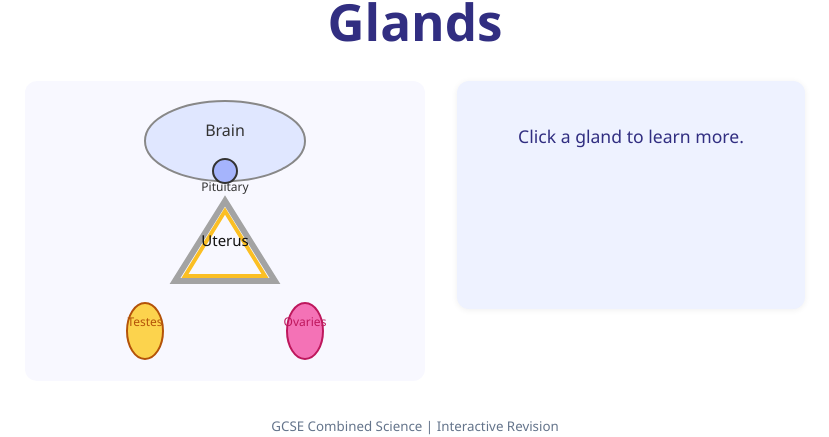
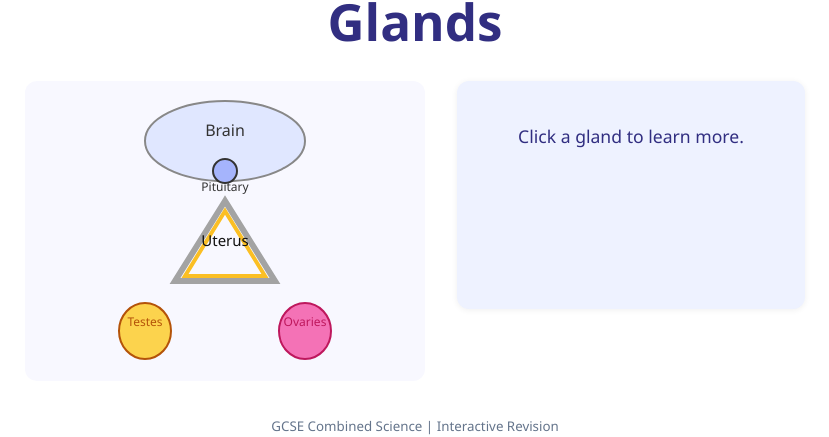
Before and after one commit to taggatron/sex-hormones, a React (Vite) app: page / in a window 1280 px wide. Shown: the part 230-667 px from the top of the page, without its empty margins (225-1054 px from the left). Built offline with nearby package versions, Linux system fonts and the light colour scheme.

Commit message:
updated styling

```diff
--- a/src/App.css
+++ b/src/App.css
@@ -106,6 +106,11 @@ footer {
   animation: hormone-oestrogen-move 1.6s linear forwards;
 }
 
+.hormone-progesterone {
+  filter: drop-shadow(0 0 10px #facc15);
+  animation: hormone-progesterone-move 1.6s linear forwards;
+}
+
 .hormone-0 {
   animation-delay: 0s;
 }
@@ -166,6 +171,22 @@ footer {
   animation-delay: 0.6s;
 }
 
+.hormone-progesterone-0 {
+  animation-delay: 0s;
+}
+
+.hormone-progesterone-1 {
+  animation-delay: 0.2s;
+}
+
+.hormone-progesterone-2 {
+  animation-delay: 0.4s;
+}
+
+.hormone-progesterone-3 {
+  animation-delay: 0.6s;
+}
+
 @keyframes hormone-move {
   0% {
     opacity: 0.85;
@@ -189,6 +210,28 @@ footer {
 }
 
 @keyframes hormone-oestrogen-move {
+  0% {
+    opacity: 0.85;
+    transform: translate(0, 0) scale(1);
+  }
+
+  10% {
+    opacity: 1;
+    transform: scale(1.2);
+  }
+
+  80% {
+    opacity: 1;
+    transform: translate(-80px, -100px) scale(1.1);
+  }
+
+  100% {
+    opacity: 0;
+    transform: translate(-80px, -100px) scale(0.7);
+  }
+}
+
+@keyframes hormone-progesterone-move {
   0% {
     opacity: 0.85;
     transform: translate(0, 0) scale(1);
@@ -246,6 +289,18 @@ footer {
   font-weight: bold;
 }
 
+.glow-progesterone {
+  color: #facc15;
+  text-shadow: 0 0 8px #facc15aa;
+  transition: text-shadow 0.2s, color 0.2s;
+}
+
+.glow-progesterone.active {
+  color: #b45309;
+  text-shadow: 0 0 18px #facc15, 0 0 32px #facc15;
+  font-weight: bold;
+}
+
 @media (max-width: 700px) {
   .container {
     padding: 0.5rem;
--- a/src/App.tsx
+++ b/src/App.tsx
@@ -8,11 +8,12 @@ const GLAND_INFO: Record<string, string> = {
   'ovaries': `The ovaries are the main female reproductive glands. They release eggs and produce the hormones oestrogen and progesterone, which control the menstrual cycle and the development of female secondary sexual characteristics.`
 }
 
-function GlandDiagram({ onSelect, fshActive, lhActive, oestrogenActive, uterusThick }: {
+function GlandDiagram({ onSelect, fshActive, lhActive, oestrogenActive, progesteroneActive, uterusThick }: {
   onSelect: (gland: string) => void,
   fshActive: boolean,
   lhActive: boolean,
   oestrogenActive: boolean,
+  progesteroneActive: boolean,
   uterusThick: boolean
 }) {
   // Animate 4 FSH (blue), 4 LH (pink), 4 Oestrogen (purple) circles
@@ -64,6 +65,22 @@ function GlandDiagram({ onSelect, fshActive, lhActive, oestrogenActive, uterusTh
       ))}
     </g>
   ) : null;
+  // Progesterone: from ovary to uterus (after oestrogen)
+  const hormoneProgesterone = progesteroneActive ? (
+    <g>
+      {[0, 1, 2, 3].map(i => (
+        <circle
+          key={`progesterone-${i}`}
+          className={`hormone hormone-progesterone hormone-progesterone-${i}`}
+          cx="280"
+          cy="250"
+          r="7"
+          fill="#facc15"
+          opacity="0.85"
+        />
+      ))}
+    </g>
+  ) : null;
 
   // Uterus triangle points (raised by 50px)
   const uterusOuter = "200,120 150,200 250,200";
@@ -81,27 +98,29 @@ function GlandDiagram({ onSelect, fshActive, lhActive, oestrogenActive, uterusTh
       <polygon points={uterusInner} fill="none" stroke="#fbbf24" strokeWidth={uterusThick ? 10 : 4} />
       <text x="200" y="165" textAnchor="middle" fontSize="15" fill="#111">Uterus</text>
       {/* Testes (male) */}
-      <ellipse cx="120" cy="250" rx="18" ry="28" fill="#fcd34d" stroke="#b45309" strokeWidth="2" onClick={() => onSelect('testes')} style={{ cursor: 'pointer' }} />
+      <ellipse cx="120" cy="250" rx="26" ry="28" fill="#fcd34d" stroke="#b45309" strokeWidth="2" onClick={() => onSelect('testes')} style={{ cursor: 'pointer' }} />
       <text x="120" y="245" textAnchor="middle" fontSize="12" fill="#b45309">Testes</text>
       {/* Ovaries (female) */}
-      <ellipse cx="280" cy="250" rx="18" ry="28" fill="#f472b6" stroke="#be185d" strokeWidth="2" onClick={() => onSelect('ovaries')} style={{ cursor: 'pointer' }} />
+      <ellipse cx="280" cy="250" rx="26" ry="28" fill="#f472b6" stroke="#be185d" strokeWidth="2" onClick={() => onSelect('ovaries')} style={{ cursor: 'pointer' }} />
       <text x="280" y="245" textAnchor="middle" fontSize="12" fill="#be185d">Ovaries</text>
       {hormoneFSH}
       {hormoneLH}
       {hormoneOestrogen}
+      {hormoneProgesterone}
     </svg>
   )
 }
 
-function Sidebar({ info, fshGlow, lhGlow, oestrogenGlow }: { info: string | null, fshGlow: boolean, lhGlow: boolean, oestrogenGlow: boolean }) {
+function Sidebar({ info, fshGlow, lhGlow, oestrogenGlow, progesteroneGlow }: { info: string | null, fshGlow: boolean, lhGlow: boolean, oestrogenGlow: boolean, progesteroneGlow: boolean }) {
   if (!info) return <aside className="sidebar"><p>Click a gland to learn more.</p></aside>;
-  // Highlight FSH, LH and Oestrogen in the info text
+  // Highlight FSH, LH, Oestrogen, Progesterone in the info text
   const highlighted = info.replace(
-    /FSH|LH|Oestrogen/g,
+    /FSH|LH|Oestrogen|progesterone/gi,
     (match) => {
       if (match === 'FSH') return `<span class="glow-fsh${fshGlow ? ' active' : ''}">FSH</span>`;
       if (match === 'LH') return `<span class="glow-lh${lhGlow ? ' active' : ''}">LH</span>`;
-      if (match === 'Oestrogen') return `<span class="glow-oestrogen${oestrogenGlow ? ' active' : ''}">Oestrogen</span>`;
+      if (/^Oestrogen$/i.test(match)) return `<span class="glow-oestrogen${oestrogenGlow ? ' active' : ''}">${match}</span>`;
+      if (/^progesterone$/i.test(match)) return `<span class="glow-progesterone${progesteroneGlow ? ' active' : ''}">${match}</span>`;
       return match;
     }
   );
@@ -120,6 +139,8 @@ function App() {
   const [lhGlow, setLhGlow] = useState(false)
   const [oestrogenActive, setOestrogenActive] = useState(false)
   const [oestrogenGlow, setOestrogenGlow] = useState(false)
+  const [progesteroneActive, setProgesteroneActive] = useState(false)
+  const [progesteroneGlow, setProgesteroneGlow] = useState(false)
   const [uterusThick, setUterusThick] = useState(false)
 
   function handleSelect(gland: string) {
@@ -131,6 +152,8 @@ function App() {
       setLhGlow(false)
       setOestrogenActive(false)
       setOestrogenGlow(false)
+      setProgesteroneActive(false)
+      setProgesteroneGlow(false)
       setUterusThick(false)
       setTimeout(() => {
         setFshActive(true)
@@ -149,6 +172,8 @@ function App() {
     } else if (gland === 'ovaries') {
       setOestrogenActive(false)
       setOestrogenGlow(false)
+      setProgesteroneActive(false)
+      setProgesteroneGlow(false)
       setUterusThick(false)
       setTimeout(() => {
         setOestrogenActive(true)
@@ -157,8 +182,14 @@ function App() {
       setTimeout(() => {
         setOestrogenActive(false)
         setOestrogenGlow(false)
+        setProgesteroneActive(true)
+        setProgesteroneGlow(true)
+      }, 1800)
+      setTimeout(() => {
+        setProgesteroneActive(false)
+        setProgesteroneGlow(false)
         setUterusThick(true)
-      }, 1800)
+      }, 3600)
     } else {
       setFshActive(false)
       setLhActive(false)
@@ -166,6 +197,8 @@ function App() {
       setLhGlow(false)
       setOestrogenActive(false)
       setOestrogenGlow(false)
+      setProgesteroneActive(false)
+      setProgesteroneGlow(false)
       setUterusThick(false)
     }
   }
@@ -174,8 +207,8 @@ function App() {
     <div className="container">
       <h1>Sex Hormones & Reproductive Glands</h1>
       <div className="main-content">
-        <GlandDiagram onSelect={handleSelect} fshActive={fshActive} lhActive={lhActive} oestrogenActive={oestrogenActive} uterusThick={uterusThick} />
-        <Sidebar info={selected ? GLAND_INFO[selected] : null} fshGlow={fshGlow} lhGlow={lhGlow} oestrogenGlow={oestrogenGlow} />
+        <GlandDiagram onSelect={handleSelect} fshActive={fshActive} lhActive={lhActive} oestrogenActive={oestrogenActive} progesteroneActive={progesteroneActive} uterusThick={uterusThick} />
+        <Sidebar info={selected ? GLAND_INFO[selected] : null} fshGlow={fshGlow} lhGlow={lhGlow} oestrogenGlow={oestrogenGlow} progesteroneGlow={progesteroneGlow} />
       </div>
       <footer>
         <small>GCSE Combined Science | Interactive Revision</small>
```
